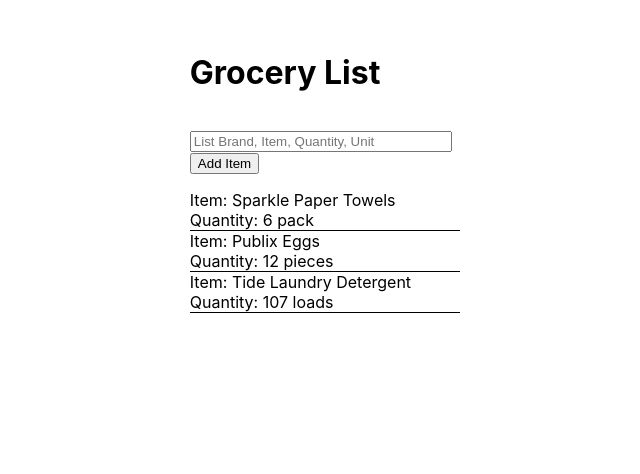
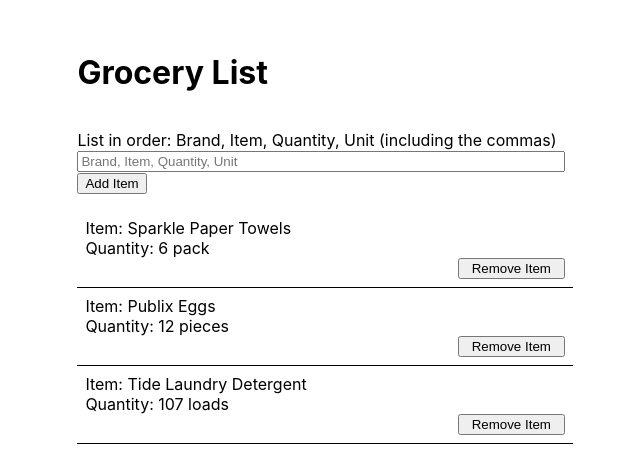
Before and after one commit to mpamurao/SE-Homework, a React (Create React App) app in the folder react_groceries/: page / in a window 1280 px wide. Shown: the top 474 px of the page, without its empty margins (315-955 px from the left). Built offline with nearby package versions, Linux system fonts and the light colour scheme.

Commit message:
specified commaCount in addToList() and added removeItem()

```diff
--- a/react_groceries/src/App.css
+++ b/react_groceries/src/App.css
@@ -14,6 +14,16 @@
 input[type="text"]{
   width:100%;
 }
+
 .groceryItem{
   border-bottom:1px solid black;
+  display:flex;
+  flex-direction: column;
+  padding:0.5em;
 }
+
+.removeButton{
+  /* border:1px solid blue; */
+  width:8em;
+  align-self: flex-end;
+}
--- a/react_groceries/src/App.js
+++ b/react_groceries/src/App.js
@@ -20,15 +20,25 @@
       <div className="App">
         <h1>Grocery List</h1>
 
-        <label>
-        <input type="text" placeholder="List Brand, Item, Quantity, Unit" title="List Brand, Item, Quantity, Unit"
+      {/* input textbox and button */}
+      <label>
+        <div className="textDescription">
+          List in order: Brand, Item, Quantity, Unit (including the commas)
+        </div>
+
+        <input type="text" placeholder="Brand, Item, Quantity, Unit" title="List Brand, Item, Quantity, Unit"
           onChange={this.handleChange} onKeyPress={this.enterKey}></input>
-        <button onSubmit={this.addToList}>Add Item</button>
-        </label>
+        <button onClick={this.addToList}>Add Item</button>
+      </label>
 
-        <div className="groceryContainer">
-          {this.state.groceriesList.map((item, index) => {
-            return <Groceries item={item} index={index} key={`${item}-${index}`}></Groceries>
+      <div className="groceryContainer">
+        {this.state.groceriesList.map((item, index) => {
+          // if item is not purchased, display component
+          return (!item.isPurchased
+                  ? <Groceries item={item} index={index} key={`${item}-${index}`} removeItem={this.removeItem}/>
+                  : null)
+
+
           })}
         </div>
       </div>
@@ -42,9 +52,12 @@
 
   addToList = () => {
     const input = this.state.userInput;
-    console.log(input)
-    // if textbox value is empty
-    if (!input){
+
+    // count number of commas are in input. regex to replace anything that doesn't match comma to ""
+    const commaCount = input.replace(/[^,]/g, "").length;
+
+    // if textbox value is empty or the correct format with commas are not specified, return
+    if (!input || commaCount !== 3){
       return;
     }
 
@@ -69,12 +82,22 @@
     this.setState({groceriesList});
   }
 
+  // when enter key is pressed in textbox, call addToList
   enterKey = (event) => {
     if (event.key === "Enter"){
       this.addToList()
     }
   }
 
+  // called when clicking remove button
+  removeItem = (index) => {
+    const groceriesList = this.state.groceriesList;
+    // set isPurchased to true
+    groceriesList[index].isPurchased = true;
+    this.setState({groceriesList})
+    // when re-rendered, isPurchased is true,
+    // so won't display component
+  }
 
 
 }
--- a/react_groceries/src/components/Groceries.jsx
+++ b/react_groceries/src/components/Groceries.jsx
@@ -13,6 +13,8 @@
                     Quantity: {this.props.item.quantity} {this.props.item.units}
                 </div>
 
+                <button className="removeButton" onClick={() => {this.props.removeItem(this.props.index)}}>Remove Item</button>
+
             </div>
         );
     }
```
